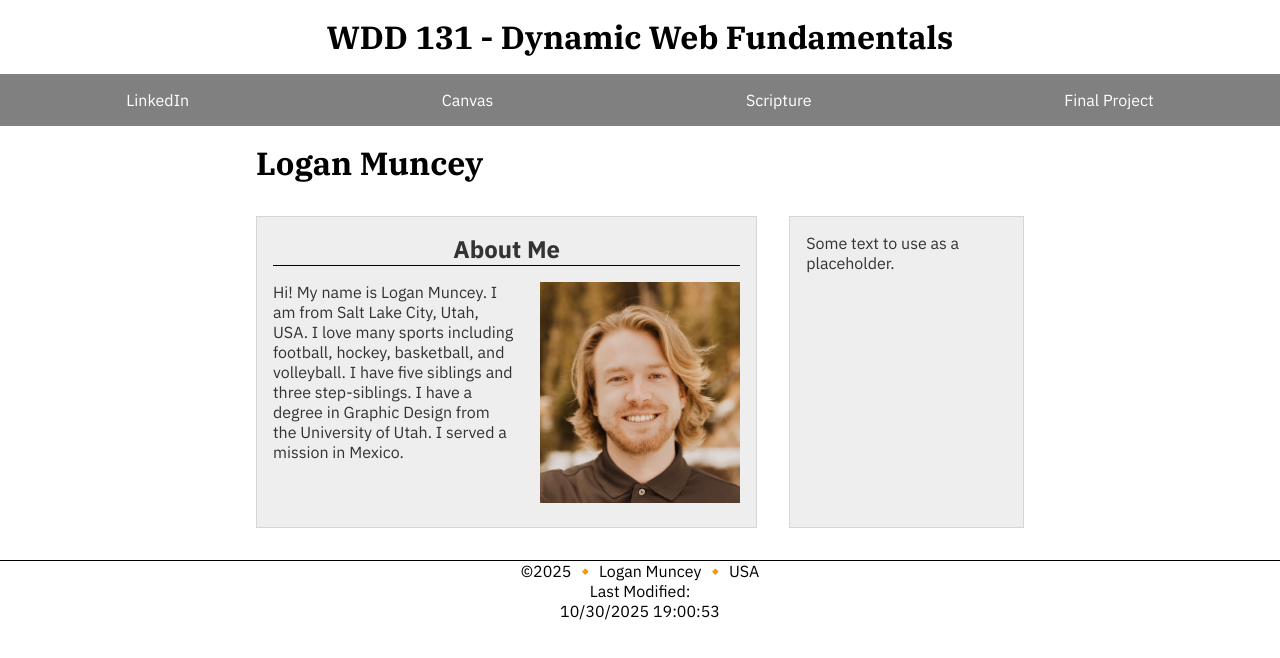
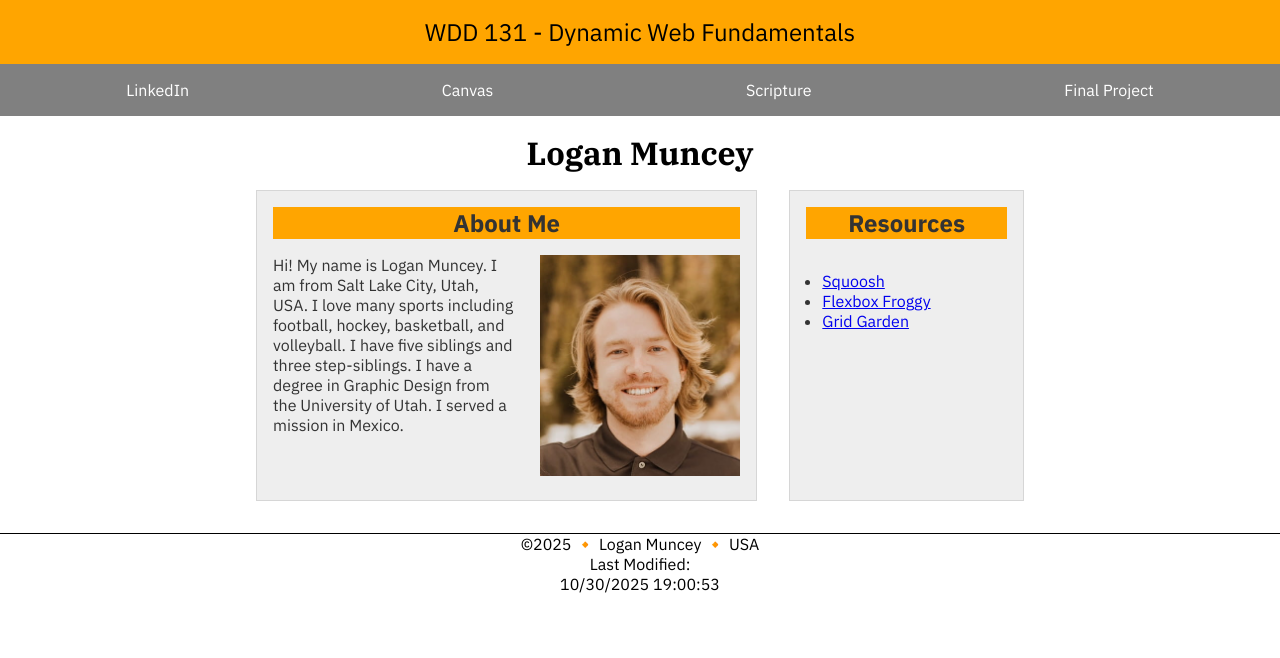
Before and after one commit to lmuncey/wdd131, a plain HTML site: page index.html in a window 1280 px wide. Drawn offline with Linux system fonts and the light colour scheme.

Commit message:
wk 1 test 2

```diff
--- a/index.html
+++ b/index.html
@@ -16,7 +16,7 @@
 
 <body>
   <header>
-    <h1><span id="course-title">WDD 131 - Dynamic Web Fundamentals</span></h1>
+    <span id="course-title">WDD 131 - Dynamic Web Fundamentals</span>
     <nav>
       <a href="https://www.linkedin.com/in/logan-muncey" target="_blank">LinkedIn</a>
       <a href="https://byupw.instructure.com" target="_blank">Canvas</a>
@@ -28,19 +28,28 @@
     <h1>Logan Muncey</h1>
     <section class="card me">
       <h2>About Me</h2>
-      <img src="images/profile.jpg" alt="Photo of Logan Muncey" width="200">
-      <p>Hi! My name is Logan Muncey. I am from Salt Lake City, Utah, USA.
-        I love many sports including football, hockey, basketball, and volleyball.
-        I have five siblings and three step-siblings. I have a degree in Graphic Design
-        from the University of Utah. I served a mission in Mexico.</p>
+      <div>
+        <img src="images/profile.jpg" alt="Photo of Logan Muncey" width="200">
+        <p>Hi! My name is Logan Muncey. I am from Salt Lake City, Utah, USA.
+          I love many sports including football, hockey, basketball, and volleyball.
+          I have five siblings and three step-siblings. I have a degree in Graphic Design
+          from the University of Utah. I served a mission in Mexico.</p>
+      </div>
     </section>
-    <section class="card">
-      <p>Some text to use as a placeholder.</p>
+    <section class="card resources">
+      <h2>Resources</h2>
+      <ul>
+        <li><a href="https://squoosh.app" target="_blank">Squoosh</a></li>
+        <li><a href="https://flexboxfroggy.com" target="_blank">Flexbox Froggy</a></li>
+        <li><a href="https://cssgridgarden.com" target="_blank">Grid Garden</a></li>
+
+      </ul>
     </section>
   </main>
   <footer>
     <p>&copy;<span id="currentyear"></span> 🔸 Logan Muncey 🔸 USA</p>
-    Last Modified: <p id="lastModified"></p>
+    <p>Last Modified:</p>
+    <p id="lastModified"></p>
   </footer>
 </body>
 </html>
--- a/styles/base.css
+++ b/styles/base.css
@@ -9,15 +9,23 @@ font-family: "IBM Plex Sans", sans-serif, "IBM Plex Serif", serif;
 font-weight: 400;
 }
 
+header {
+  background-color: orange;
+}
+
 h1 {
 font-family:  "IBM Plex Serif", serif;
 font-weight: 700;
-padding: 1rem;
+padding: 1rem 0 0;
 }
 
 #course-title {
   display: block;
   text-align: center;
+  padding: 1rem;
+  font-size: x-large;
+  font-family: "IBM Plex Sans", sans-serif;
+  font-weight: 400;
 }
 
 nav {
@@ -44,6 +52,11 @@ main {
   grid-template: 1fr / 2fr 1fr;
 }
 
+main h1 {
+  grid-column: 1/3;
+  text-align: center;
+}
+
 footer {
   text-align: center;
   margin-top: 1rem;
@@ -60,8 +73,8 @@ footer {
 
 .card h2 {
   text-align: center;
-  border-bottom: 1px solid #000;
   margin: 0 0 1rem;
+  background-color: orange;
 }
 
 .card img {
@@ -72,3 +85,11 @@ footer {
 .me {
  grid-column: 1/2;
 }
+
+.resources {
+  grid-column: 2/3;
+}
+
+.resources ul {
+  padding: 1rem;
+}
```
